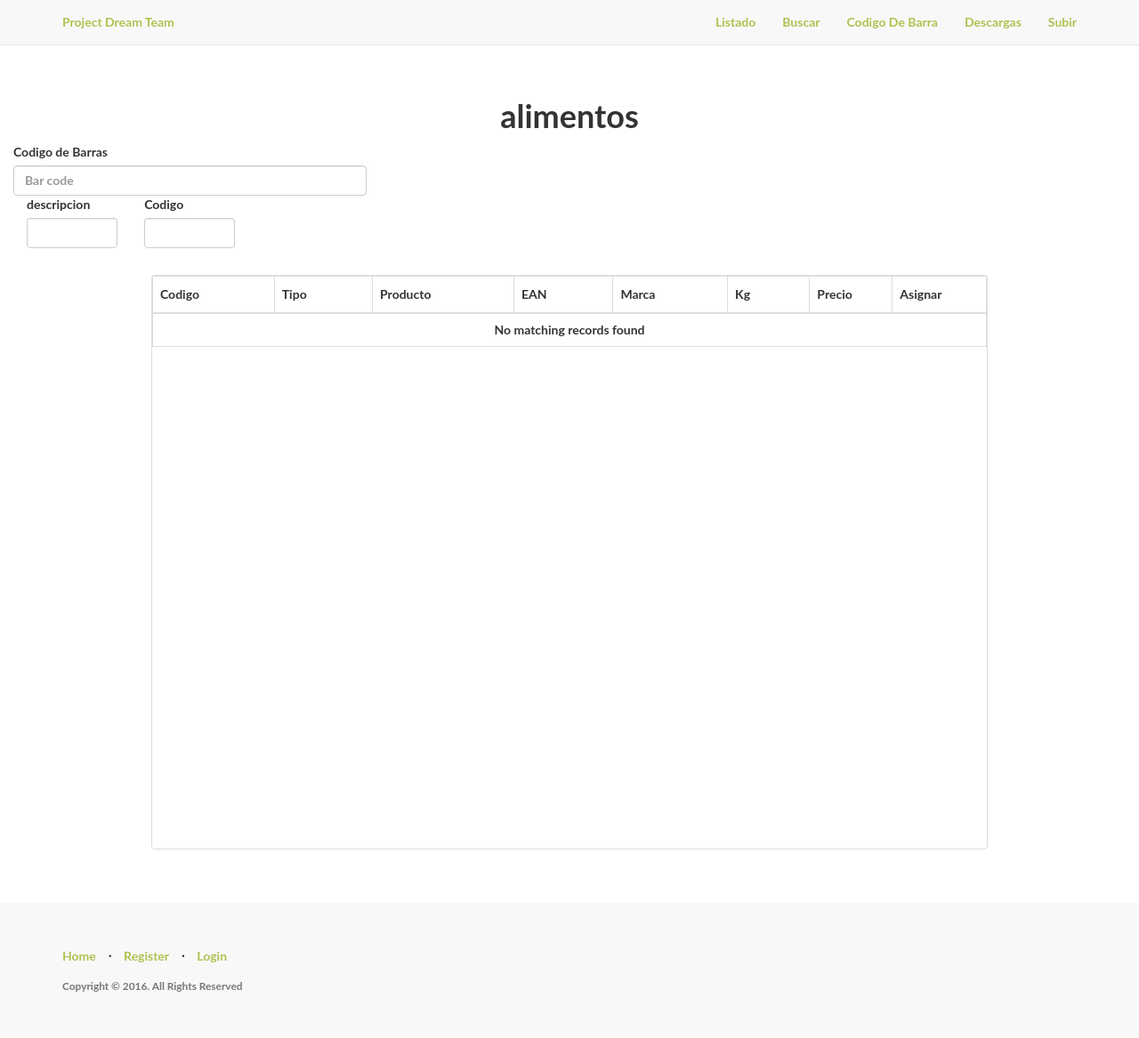
After one commit to eldie1984/birichini_web, a Flask app: page /alimentos/buscar in a window 1280 px wide. The commit adds this page. Shown: the whole page at 89% size. Run offline with Flask 2, Linux system fonts and the light colour scheme; lists and menus that the app fills with data are empty; some libraries are stand-ins or nearby versions.

Commit message:
Correccion de codigo

```diff
--- a/app/home/views.py
+++ b/app/home/views.py
@@ -9,7 +9,7 @@ from . import home
 from .forms import AlimentoForm,EanForm
 from .. import db
 from ..models import Alimento, Venta
-import datetime
+from datetime import datetime
 
 def query_to_list(rset):
     """List of result
@@ -175,8 +175,9 @@ def vender_alimento(id):
         db.session.add(venta)
         db.session.commit()
         flash('You have successfully added a new venta.')
-    except:
+    except Exception as inst :
         # in case alimento name already exists
+        print(str(inst))
         flash('Error: no se pudo procesar la venta')
 
         # redirect to the alimentos page
@@ -231,8 +232,7 @@ def subir_productos():
         df=df.drop(0)
         df.set_index('codigo',inplace=True)
         df.to_sql('alimento', if_exists='replace',con=db.engine)
-        print(df)
-        print(df.columns)
+        return redirect(url_for('home.list_alimentos'))
 
         return jsonify({"result":request.get_array(field_name='file')})
     return '''
@@ -246,6 +246,12 @@ def subir_productos():
 
 @home.route('/alimentos/descargar', methods=['GET','POST'])
 def descargar_productos():
-    return excel.make_response_from_tables(db.session,[Alimento,Venta],'xls',file_name='productos')
+    now = datetime.now()
+    return excel.make_response_from_tables(db.session,[Alimento,Venta],'xlsx',file_name='productos_{}'.format(now.strftime("%m_%d_%Y_%H%M%S")))
 
     #
+@home.route('/alimentos/buscar', methods=['GET', 'POST'])
+def buscar():
+
+    return render_template('home/alimentos/buscar.html',
+                           title="Buscar")
--- a/app/models.py
+++ b/app/models.py
@@ -27,8 +27,8 @@ class Venta(db.Model):
     """
 
     __tablename__ = 'venta'
-
-    codigo = db.Column(db.String(10), primary_key=True)
+    id = db.Column(db.Integer(), primary_key=True)
+    codigo = db.Column(db.String(10))
     tipo = db.Column(db.String(20))
     categoria = db.Column(db.String(20))
     proveedor = db.Column(db.String(50))
--- a/app/templates/base.html
+++ b/app/templates/base.html
@@ -23,6 +23,7 @@
           <div class="collapse navbar-collapse" id="bs-example-navbar-collapse-1">
               <ul class="nav navbar-nav navbar-right">
                   <li><a href="{{ url_for('home.list_alimentos') }}">Listado</a></li>
+                  <li><a href="{{ url_for('home.buscar') }}">Buscar</a></li>
                   <li><a href="{{ url_for('home.add_ean') }}">Codigo De Barra</a></li>
                   <li><a href="{{ url_for('home.descargar_productos') }}">Descargas</a></li>
                   <li><a href="{{ url_for('home.subir_productos') }}">Subir</a></li>
--- /dev/null
+++ b/app/templates/home/alimentos/buscar.html
@@ -0,0 +1,140 @@
+{% import "bootstrap/utils.html" as utils %}
+{% import "bootstrap/wtf.html" as wtf %}
+{% extends "base.html" %}
+{% block title %}Carga Codigo Barras{% endblock %}
+{% block custom_css %}
+<link   rel="stylesheet" href="{{ url_for('static', filename='css/bootstrap-table.min.css') }}">
+{% endblock %}
+{% block body %}
+<div class="content-section">
+  <div class="outer">
+    <div class="middle">
+      <div class="inner">
+        <br/>
+        {{ utils.flashed_messages() }}
+        <br/>
+        <h1 style="text-align:center;">alimentos</h1>
+          <!-- <hr class="intro-divider"> -->
+          <form>
+            <div class="form-group col-md-4">
+              <div class="col">
+              <label for="ean">Codigo de Barras</label>
+              <input type="text" class="form-control" id="ean" placeholder="Bar code">
+            </div>
+            <div class="form-group col-md-4">
+              <label for="producto">descripcion</label>
+              <input type="input" class="form-control" id="producto" >
+            </div>
+            <div class="form-group col-md-4">
+              <label for="codigo">Codigo</label>
+              <input type="text" class="form-control" id="codigo" >
+            </div>
+            </div>
+          </form>
+          <div class="center" style='width:75%'>
+            <table
+                  id="table"
+                  data-toolbar="#toolbar"
+                  data-pagination="true"
+                  data-side-pagination="server"
+                  data-query-params="queryParams"
+                  data-url="../busqueda"
+                  >
+                 <thead>
+                 <tr>
+                  <th data-field="codigo"  data-sortable="true">Codigo</th>
+                   <th data-field="tipo" data-sortable="true">Tipo</th>
+                   <th data-field="descripcion" data-sortable="true">Producto</th>
+                   <th data-field="ean"  data-sortable="true">EAN</th>
+                   <th data-field="proveedor"  data-sortable="true">Marca</th>
+                   <th data-field="kg"  data-sortable="true">Kg</th>
+                   <th data-field="precio" data-editable="true">Precio</th>
+                   <th data-field="operate" data-formatter="operateFormatter" data-events="operateEvents">Asignar</th>
+                 </tr>
+               </thead>
+            </table>
+          </div>
+      </div>
+    </div>
+  </div>
+</div>
+{% endblock %}
+
+{% block js %}
+<script type="text/javascript" src="{{ url_for('static', filename='js/jquery.min.js') }}"></script>
+<script src="{{ url_for('static', filename='js/tableExport.min.js') }}"></script>
+<script src="{{ url_for('static', filename='js/bootstrap-table.min.js') }}"></script>
+<script src="{{ url_for('static', filename='js/bootstrap-table-locale-all.min.js') }}"></script>
+<script src="{{ url_for('static', filename='js/bootstrap-table-export.min.js') }}"></script>
+<script src="{{ url_for('static', filename='js/fontawesome/all.js') }}" data-auto-replace-svg="nest"></script>
+<script src="{{ url_for('static', filename='js/jquery.autocomplete.min.js') }}"></script>
+<script type="text/javascript">
+  var $table = $('#table');
+  function initTable() {
+    $table.bootstrapTable('destroy').bootstrapTable({
+       height: 700,
+       locale: 'en-US'
+     })
+   }
+
+   $(function() {
+    initTable()
+  })
+
+
+
+$(function() {
+  $('#producto').keyup(function (data) {
+    $table.bootstrapTable('refreshOptions', {
+      showColumns: true,
+      search: true,
+      showRefresh: true,
+      url: '../alimentos/busqueda?descripcion='+data.currentTarget.value
+    })
+  })
+  $('#codigo').keyup(function (data) {
+    $table.bootstrapTable('refreshOptions', {
+      showColumns: true,
+      search: true,
+      showRefresh: true,
+      url: '../alimentos/busqueda?codigo='+data.currentTarget.value
+    })
+  })
+})
+
+function operateFormatter(value, row, index) {
+  return [
+    '<a class="like" href="javascript:void(0)" title="Asignar">',
+    '<i class="far fa-arrow-alt-circle-up"></i>',
+    '</a>  '
+  ].join('')
+}
+
+window.operateEvents = {
+  'click .like': function (e, value, row, index) {
+    var number=document.getElementById("ean").value;
+    if (len(number)<10) {
+      alert("No se puede actualizar el codigo, la longitud es corta")
+    }
+    else{
+      $.ajax({
+        url: 'ean',
+        type:'POST',
+        data:{'id':row.codigo,'ean':number},
+        success:function(result){
+          $table.bootstrapTable('refresh')
+          alert('Actualizo el codigo de barras')
+        },
+        error:function(error){
+          console.log('Error ${error}')
+        }
+      })
+      // alert("Moviendo el inventario")
+    }
+    // alert('You click like action, row: ' + JSON.stringify(row))
+  },
+
+}
+</script>
+
+{% endblock %}
--- a/instance/config.py
+++ b/instance/config.py
@@ -1,2 +1,2 @@
 SECRET_KEY = 'p9Bv<3Eid9%$i01'
-SQLALCHEMY_DATABASE_URI = 'sqlite:////home/dgasch/media/proyectos/birichini/birichini.db'
+SQLALCHEMY_DATABASE_URI = 'sqlite:///C:/Users/Daniel/birichini/birichini.db'
--- a/run.py
+++ b/run.py
@@ -5,9 +5,9 @@ import os
 from app import create_app
 
 #config_name = os.getenv('FLASK_CONFIG')
-config_name = 'development'
+config_name = 'production'
 app = create_app(config_name)
 
 
 if __name__ == '__main__':
-    app.run()
+    app.run(host='0.0.0.0')
```
Also changed, not shown: app/templates/home/alimentos/alimentos.html (+8 -8 lines), biri.db (added), birichini - copia.db (added), birichini-20191005.db (added), birichini.db, birichini1.db (added).
